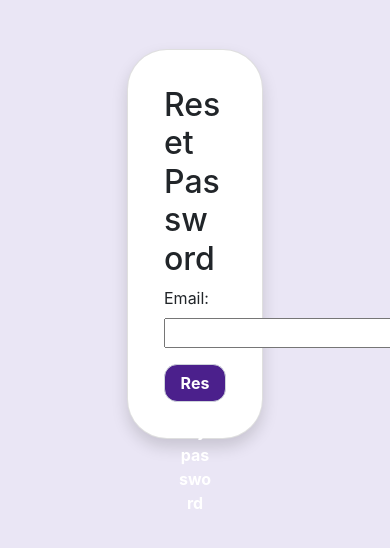
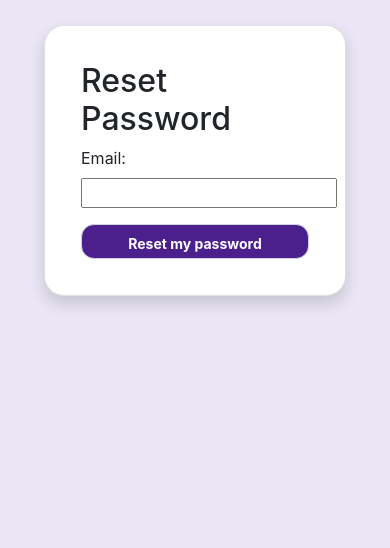
Before and after one commit to Amir-yasin/oswuaa, a Django app: page /password_reset/ in a window 390 px wide; the page is wider, and only the part inside the window is pictured. Shown: the top 548 px of that part. Run offline with Django 5.2, Linux system fonts and the light colour scheme; some libraries are stand-ins or nearby versions.

Commit message:
modified:   osu_project/osu_app/templates/password_reset.html

```diff
--- a/osu_project/osu_app/templates/password_reset.html
+++ b/osu_project/osu_app/templates/password_reset.html
@@ -19,6 +19,56 @@
     border-radius:40px;
 
   }
+  /* Media Query for Tablets and Smaller Screens */
+@media (max-width: 768px) {
+
+  body {
+    background-color: #eae6f5; /* Keeps background consistent */
+  }
+
+  /* Form Signin */
+  .form-signin {
+    padding: 8% 20%; /* Adjust padding for tablets */
+  }
+
+  /* Button */
+  .btn-color {
+    font-size: 16px; /* Slightly reduce button font size */
+    padding: 10px 30px; /* Adjust padding for smaller screens */
+  }
+
+  /* Card */
+  .card {
+    margin: 8px; /* Reduce margin for better alignment */
+    border-radius: 30px; /* Adjust border radius for tablets */
+  }
+}
+
+/* Media Query for Mobile Devices */
+@media (max-width: 480px) {
+
+  body {
+    background-color: #eae6f5;
+  }
+
+  /* Form Signin */
+  .form-signin {
+    padding: 5% 10%; /* Further reduce padding for mobile */
+  }
+
+  /* Button */
+  .btn-color {
+    font-size: 14px; /* Smaller button font size for mobile */
+    padding: 8px 25px; /* Adjust padding to fit smaller buttons */
+  }
+
+  /* Card */
+  .card {
+    margin: 5px; /* Smaller margin for mobile devices */
+    border-radius: 20px; /* Adjust border-radius for mobile */
+  }
+}
+
 </style>
 
 
```
